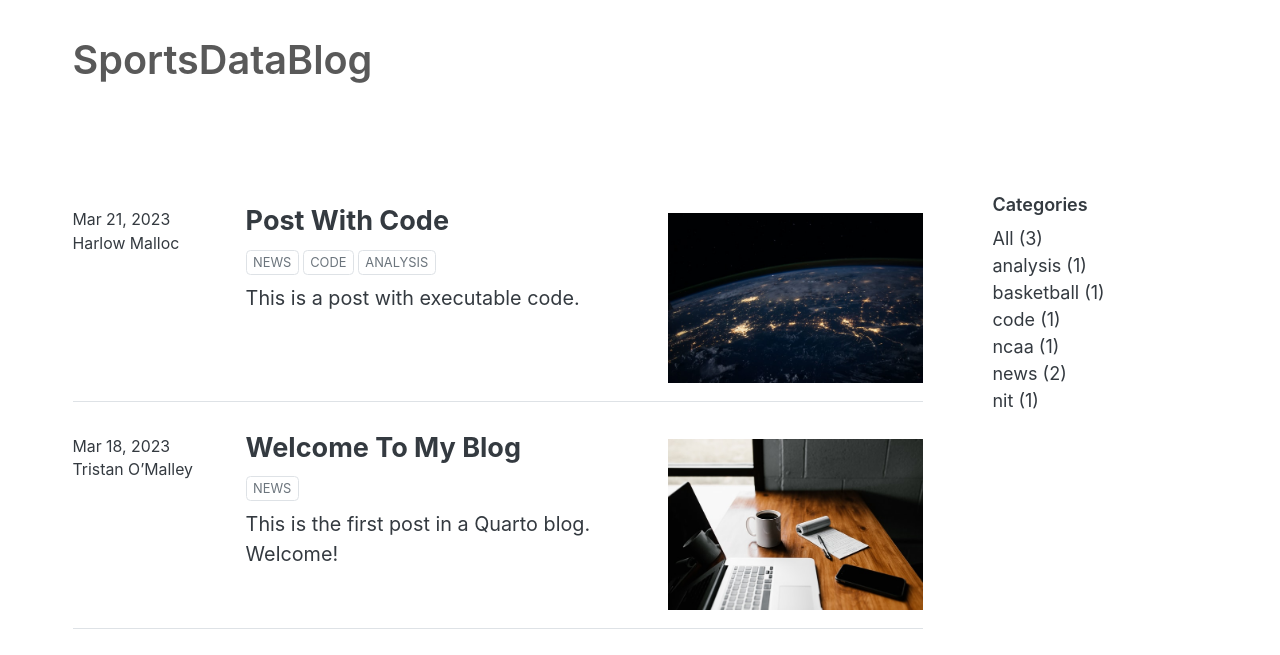
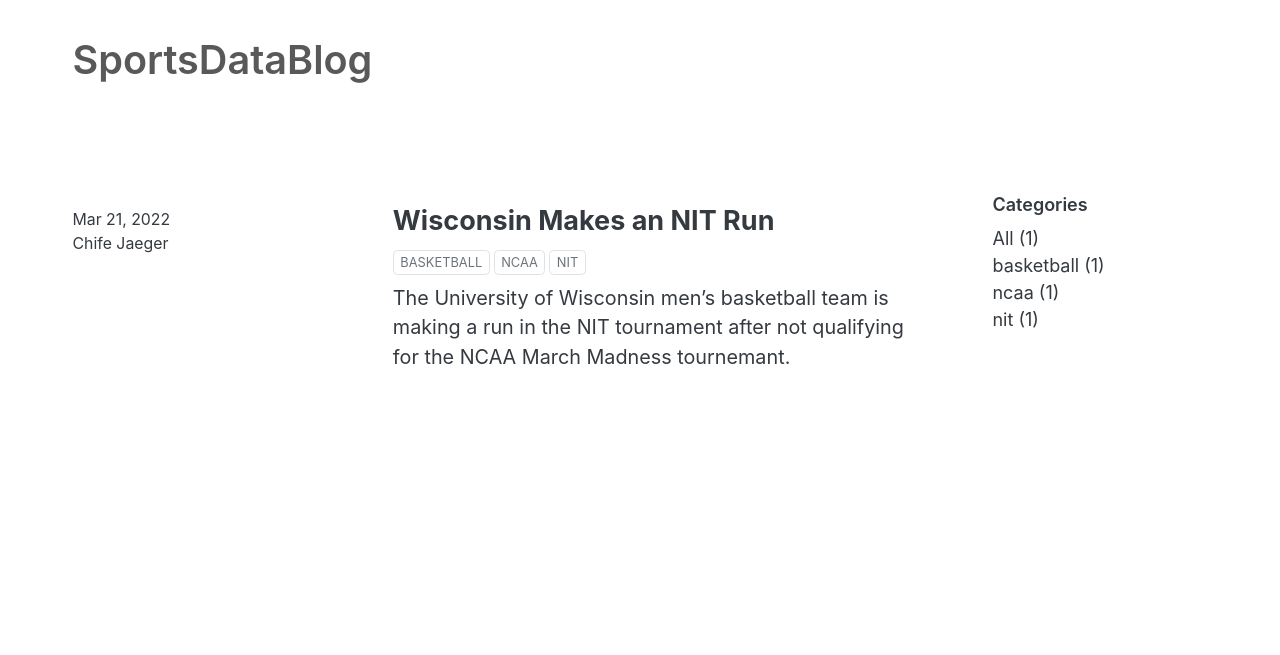
Before and after one commit to ChifeJ/chifej.github.io, a plain HTML site: page index.html in a window 1280 px wide. Shown: the part 80-735 px from the top of the page. Drawn offline with nearby package versions, Linux system fonts and the light colour scheme.

Commit message:
Deleted Stock Posts
Still testing.

```diff
--- a/index.html
+++ b/index.html
@@ -72,9 +72,9 @@ ul.task-list li input[type="checkbox"] {
     }
 
     const options = {
-      valueNames: ['listing-date','listing-title','listing-author','listing-image','listing-description','listing-categories',{ data: ['index'] },{ data: ['categories'] },{ data: ['listing-date-sort'] },{ data: ['listing-file-modified-sort'] }],
+      valueNames: ['listing-date','listing-title','listing-author','listing-description','listing-categories',{ data: ['index'] },{ data: ['categories'] },{ data: ['listing-date-sort'] },{ data: ['listing-file-modified-sort'] }],
 
-      searchColumns: ["listing-date","listing-title","listing-author","listing-image","listing-description","listing-categories"],
+      searchColumns: ["listing-date","listing-title","listing-author","listing-description","listing-categories"],
     };
 
     window['quarto-listings'] = window['quarto-listings'] || {};
@@ -158,7 +158,7 @@ ul.task-list li input[type="checkbox"] {
 <!-- margin-sidebar -->
     <div id="quarto-margin-sidebar" class="sidebar margin-sidebar">
 
-    <h5 class="quarto-listing-category-title">Categories</h5><div class="quarto-listing-category category-default"><div class="category" data-category="">All <span class="quarto-category-count">(3)</span></div><div class="category" data-category="analysis">analysis <span class="quarto-category-count">(1)</span></div><div class="category" data-category="basketball">basketball <span class="quarto-category-count">(1)</span></div><div class="category" data-category="code">code <span class="quarto-category-count">(1)</span></div><div class="category" data-category="ncaa">ncaa <span class="quarto-category-count">(1)</span></div><div class="category" data-category="news">news <span class="quarto-category-count">(2)</span></div><div class="category" data-category="nit">nit <span class="quarto-category-count">(1)</span></div></div></div>
+    <h5 class="quarto-listing-category-title">Categories</h5><div class="quarto-listing-category category-default"><div class="category" data-category="">All <span class="quarto-category-count">(1)</span></div><div class="category" data-category="basketball">basketball <span class="quarto-category-count">(1)</span></div><div class="category" data-category="ncaa">ncaa <span class="quarto-category-count">(1)</span></div><div class="category" data-category="nit">nit <span class="quarto-category-count">(1)</span></div></div></div>
 <!-- main -->
 <main class="content quarto-banner-title-block column-page-left" id="quarto-document-content">
 
@@ -171,90 +171,7 @@ ul.task-list li input[type="checkbox"] {
 
 <div class="quarto-listing quarto-listing-container-default" id="listing-listing">
 <div class="list quarto-listing-default">
-<div class="quarto-post image-right" data-index="0" data-categories="news,code,analysis" data-listing-date-sort="1679374800000" data-listing-file-modified-sort="1679438594344" data-listing-reading-time-sort="0.045">
-<div class="thumbnail">
-<p><a href="./posts/post-with-code/index.html"> <img src="./posts/post-with-code/image.jpg" class="thumnail-image"> </a></p>
-</div>
-<div class="body">
-<a href="./posts/post-with-code/index.html">
-<h3 class="no-anchor listing-title">
-Post With Code
-</h3>
-<div class="listing-subtitle">
-
-</div>
-</a>
-<div class="listing-categories">
-<div class="listing-category" onclick="window.quartoListingCategory('news'); return false;">
-news
-</div>
-<div class="listing-category" onclick="window.quartoListingCategory('code'); return false;">
-code
-</div>
-<div class="listing-category" onclick="window.quartoListingCategory('analysis'); return false;">
-analysis
-</div>
-</div>
-<a href="./posts/post-with-code/index.html">
-<div class="listing-description">
-This is a post with executable code.
-</div>
-</a>
-</div>
-<div class="metadata">
-<a href="./posts/post-with-code/index.html">
-<div class="listing-date">
-Mar 21, 2023
-</div>
-<div class="listing-author">
-Harlow Malloc
-</div>
-</a>
-</div>
-</div>
-<div class="quarto-post image-right" data-index="1" data-categories="news" data-listing-date-sort="1679115600000" data-listing-file-modified-sort="1679438594341" data-listing-reading-time-sort="0.16">
-<div class="thumbnail">
-<p><a href="./posts/welcome/index.html"> <img src="./posts/welcome/thumbnail.jpg" class="thumnail-image"> </a></p>
-</div>
-<div class="body">
-<a href="./posts/welcome/index.html">
-<h3 class="no-anchor listing-title">
-Welcome To My Blog
-</h3>
-<div class="listing-subtitle">
-
-</div>
-</a>
-<div class="listing-categories">
-<div class="listing-category" onclick="window.quartoListingCategory('news'); return false;">
-news
-</div>
-</div>
-<a href="./posts/welcome/index.html">
-<div class="listing-description">
-This is the first post in a Quarto blog. Welcome!
-</div>
-</a>
-</div>
-<div class="metadata">
-<a href="./posts/welcome/index.html">
-<div class="listing-date">
-Mar 18, 2023
-</div>
-<div class="listing-author">
-Tristan O’Malley
-</div>
-</a>
-</div>
-</div>
-<div class="quarto-post image-right" data-index="2" data-categories="basketball,ncaa,nit" data-listing-date-sort="1647838800000" data-listing-file-modified-sort="1679440345874" data-listing-reading-time-sort="0.12">
-<div class="thumbnail">
-<a href="./posts/uw-makes-nit-run/index.html">
-<div class="thumbnail-image">
-
-</div>
-</a><p><a href="./posts/uw-makes-nit-run/index.html"></a></p>
-</div>
+<div class="quarto-post image-right" data-index="0" data-categories="basketball,ncaa,nit" data-listing-date-sort="1647838800000" data-listing-file-modified-sort="1679440345874" data-listing-reading-time-sort="0.12">
 <div class="body">
 <a href="./posts/uw-makes-nit-run/index.html">
 <h3 class="no-anchor listing-title">
--- a/listings.json
+++ b/listings.json
@@ -2,8 +2,6 @@
   {
     "listing": "/index.html",
     "items": [
-      "/posts/post-with-code/index.html",
-      "/posts/welcome/index.html",
       "/posts/uw-makes-nit-run/index.html"
     ]
   }
```
Also changed, not shown: search.json (+1 -15 lines).
